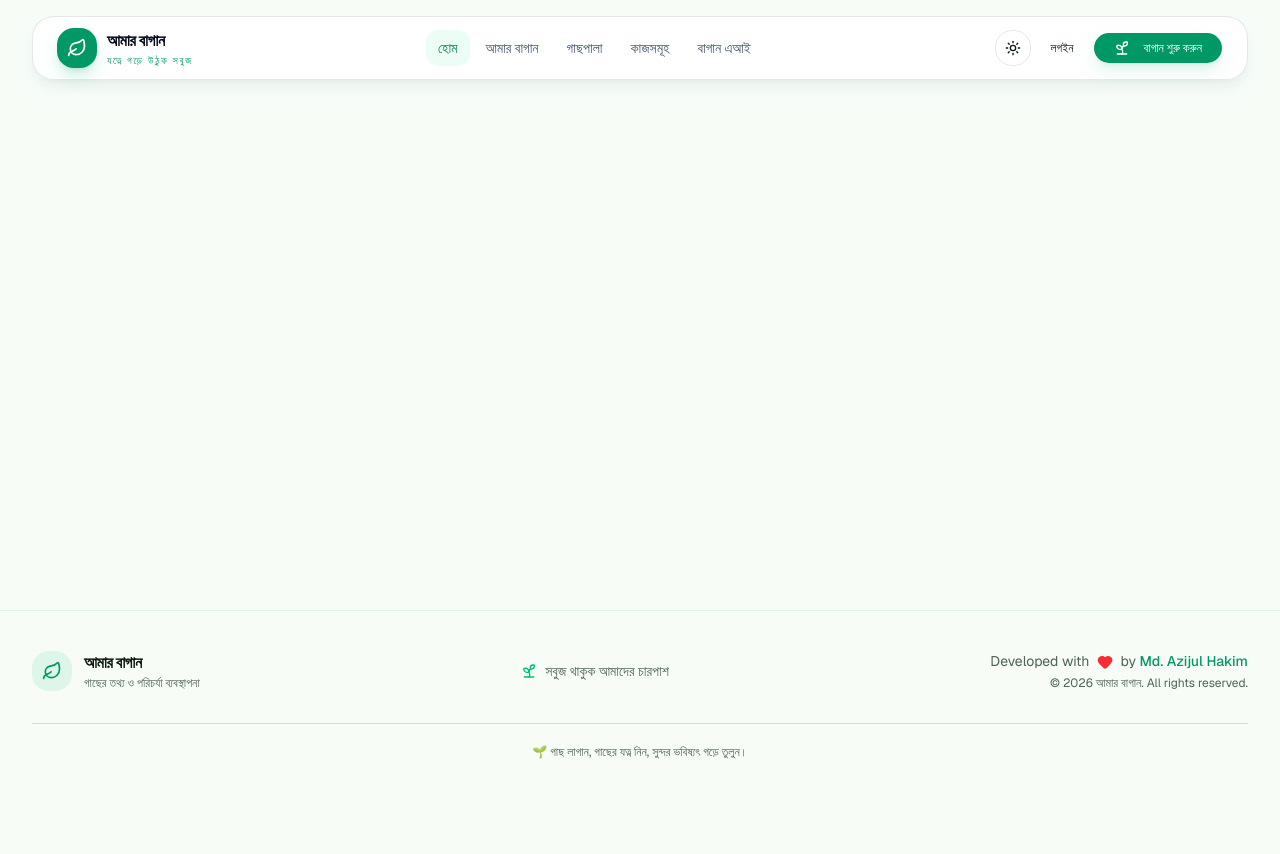
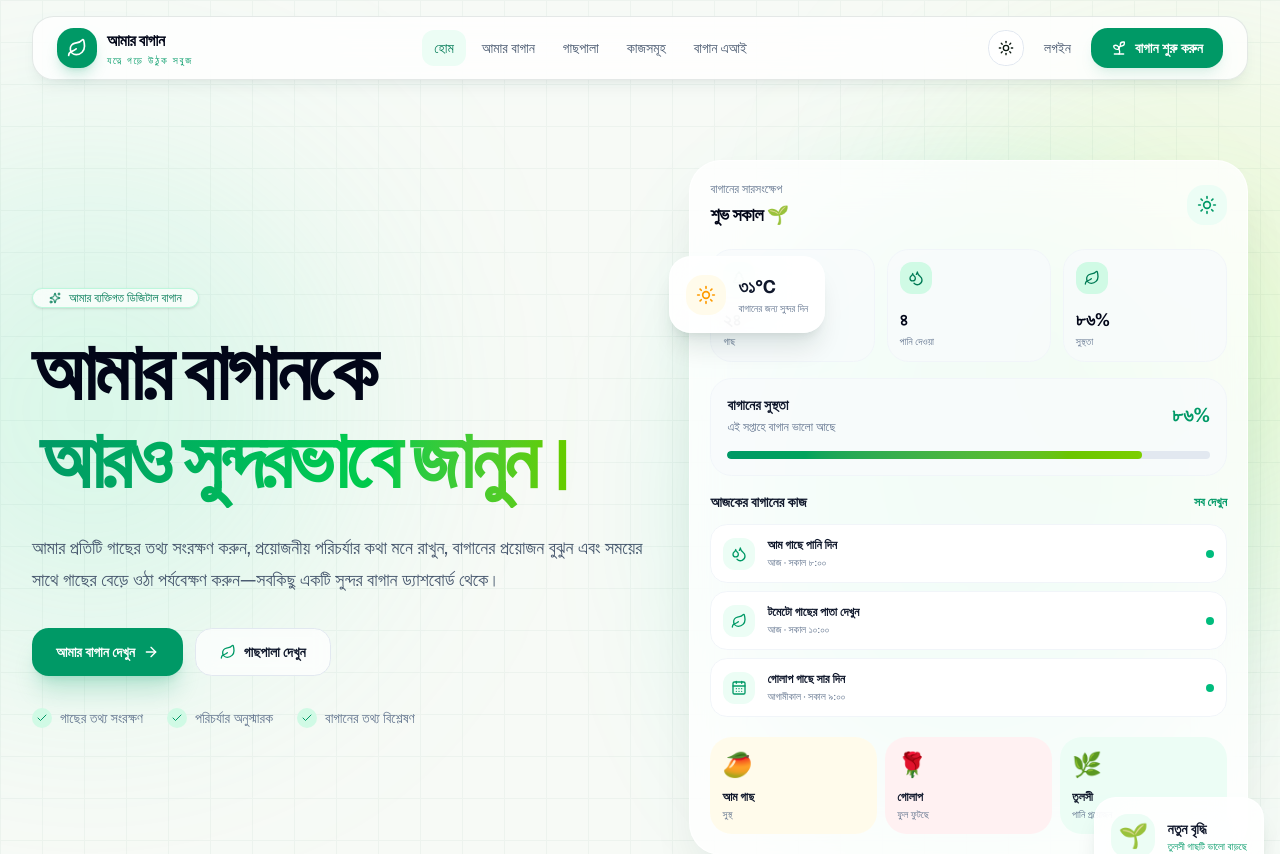
Before and after one commit to azijulhakimbd/My-Garden, a Next.js app: page / in a window 1280 px wide. Shown: the top 854 px of the page. Before the commit the page ends 800 px from the top, so only its background shows below. Built offline with nearby package versions, Linux system fonts and the light colour scheme.

Commit message:
fix:bugs

```diff
--- a/app/garden/page.tsx
+++ b/app/garden/page.tsx
@@ -1,5 +1,6 @@
 "use client";
 
+import Image from "next/image";
 import { useMemo, useState } from "react";
 import {
   CalendarDays,
@@ -390,9 +391,11 @@ function PlantCard({
       {/* Image */}
       <div className="relative flex h-44 items-center justify-center overflow-hidden bg-gradient-to-br from-emerald-500/10 via-green-500/5 to-transparent">
         {plant.image ? (
-          <img
+          <Image
             src={plant.image}
             alt={plant.name}
+            width={800}
+            height={500}
             className="h-full w-full object-cover transition duration-500 group-hover:scale-105"
           />
         ) : (
@@ -548,9 +551,11 @@ function PlantDetailsModal({
           <div className="flex items-center gap-5 pr-10">
             <div className="flex h-20 w-20 shrink-0 items-center justify-center overflow-hidden rounded-2xl bg-emerald-500/10">
               {plant.image ? (
-                <img
+                <Image
                   src={plant.image}
                   alt={plant.name}
+                  width={800}
+                  height={500}
                   className="h-full w-full object-cover"
                 />
               ) : (
--- a/app/plants/page.tsx
+++ b/app/plants/page.tsx
@@ -844,16 +844,14 @@ export default function PlantsPage() {
                 </p>
               </div>
 
-              <Button
-                asChild
-                className="w-full rounded-xl bg-garden text-garden-foreground hover:bg-garden/90 sm:w-auto"
+              <Link
+                href="/plants/add"
+                className="inline-flex w-full items-center justify-center rounded-xl bg-garden px-4 py-3 text-sm font-semibold text-garden-foreground transition hover:bg-garden/90 sm:w-auto"
               >
-                <Link href="/plants/add">
-                  <Sprout className="mr-2 h-4 w-4" />
-                  নতুন গাছ যোগ করুন
-                  <ArrowRight className="ml-2 h-4 w-4" />
-                </Link>
-              </Button>
+                <Sprout className="mr-2 h-4 w-4" />
+                নতুন গাছ যোগ করুন
+                <ArrowRight className="ml-2 h-4 w-4" />
+              </Link>
             </div>
           </div>
         </div>
--- a/components/home/Hero.tsx
+++ b/components/home/Hero.tsx
@@ -12,7 +12,6 @@ import {
   TreePine,
 } from "lucide-react";
 
-import { Button } from "@/components/ui/button";
 import { Badge } from "@/components/ui/badge";
 
 const plants = [
@@ -82,28 +81,21 @@ export function Hero() {
 
             {/* CTA */}
             <div className="mt-8 flex flex-col gap-3 sm:flex-row">
-              <Button
-                size="lg"
-                asChild
-                className="h-12 rounded-xl bg-emerald-600 px-6 text-white shadow-xl shadow-emerald-600/20 hover:bg-emerald-700"
+              <Link
+                href="/garden"
+                className="inline-flex h-12 items-center justify-center rounded-xl bg-emerald-600 px-6 text-sm font-semibold text-white shadow-xl shadow-emerald-600/20 transition hover:bg-emerald-700"
               >
-                <Link href="/garden">
                 আমার বাগান দেখুন
                 <ArrowRight className="ml-2 size-4" />
               </Link>
-              </Button>
 
-              <Button
-                size="lg"
-                variant="outline"
-                asChild
-                className="h-12 rounded-xl border-slate-200 bg-white/70 px-6 backdrop-blur hover:bg-white dark:border-white/10 dark:bg-white/5 dark:hover:bg-white/10"
+              <Link
+                href="/plants"
+                className="inline-flex h-12 items-center justify-center rounded-xl border border-slate-200 bg-white/70 px-6 text-sm font-semibold text-slate-900 backdrop-blur transition hover:bg-white dark:border-white/10 dark:bg-white/5 dark:text-white dark:hover:bg-white/10"
               >
-                <Link href="/plants">
                 <Leaf className="mr-2 size-4 text-emerald-600" />
                 গাছপালা দেখুন
               </Link>
-              </Button>
             </div>
 
             {/* Trust */}
--- a/components/home/Navbar.tsx
+++ b/components/home/Navbar.tsx
@@ -3,7 +3,6 @@
 import Link from "next/link";
 import { Leaf, Menu, Sprout } from "lucide-react";
 
-import { Button } from "@/components/ui/button";
 import {
   Sheet,
   SheetContent,
@@ -66,25 +65,20 @@ export function Navbar() {
           <div className="hidden items-center gap-2 md:flex">
             <ModeToggle />
 
-            <Button
-              variant="ghost"
-              asChild
-              className="rounded-xl"
+            <Link
+              href="/login"
+              className="inline-flex items-center justify-center rounded-xl px-3 py-2 text-sm font-medium text-slate-600 transition-colors hover:bg-slate-100 hover:text-slate-950 dark:text-slate-300 dark:hover:bg-white/5 dark:hover:text-white"
             >
-              <Link href="/login">
               লগইন
             </Link>
-            </Button>
 
-            <Button
-              asChild
-              className="rounded-xl bg-emerald-600 px-5 text-white shadow-lg shadow-emerald-600/10 hover:bg-emerald-700"
+            <Link
+              href="/garden"
+              className="inline-flex items-center justify-center rounded-xl bg-emerald-600 px-5 py-2.5 text-sm font-semibold text-white shadow-lg shadow-emerald-600/10 transition hover:bg-emerald-700"
             >
-              <Link href="/garden">
               <Sprout className="mr-2 size-4" />
               বাগান শুরু করুন
             </Link>
-            </Button>
           </div>
 
           {/* Mobile */}
@@ -92,15 +86,11 @@ export function Navbar() {
             <ModeToggle />
 
             <Sheet>
-              <SheetTrigger asChild>
-                <Button
-                  variant="ghost"
-                  size="icon"
-                  className="rounded-xl"
+              <SheetTrigger
+                className="flex size-9 items-center justify-center rounded-xl text-slate-700 transition-colors hover:bg-slate-100 hover:text-slate-950 dark:text-slate-300 dark:hover:bg-white/5 dark:hover:text-white"
                 aria-label="মেনু খুলুন"
               >
                 <Menu className="size-5" />
-                </Button>
               </SheetTrigger>
 
               <SheetContent
@@ -141,25 +131,20 @@ export function Navbar() {
 
                   {/* Mobile Actions */}
                   <div className="mt-8 flex flex-col gap-2">
-                    <Button
-                      variant="outline"
-                      asChild
-                      className="rounded-xl"
+                    <Link
+                      href="/login"
+                      className="inline-flex items-center justify-center rounded-xl border border-slate-200 bg-white px-4 py-2.5 text-sm font-medium text-slate-700 transition-colors hover:bg-slate-50 dark:border-white/10 dark:bg-white/5 dark:text-slate-300 dark:hover:bg-white/10"
                     >
-                      <Link href="/login">
                       লগইন
                     </Link>
-                    </Button>
 
-                    <Button
-                      asChild
-                      className="rounded-xl bg-emerald-600 hover:bg-emerald-700"
+                    <Link
+                      href="/garden"
+                      className="inline-flex items-center justify-center rounded-xl bg-emerald-600 px-4 py-2.5 text-sm font-semibold text-white transition hover:bg-emerald-700"
                     >
-                      <Link href="/garden">
                       <Sprout className="mr-2 size-4" />
                       বাগান শুরু করুন
                     </Link>
-                    </Button>
                   </div>
                 </div>
               </SheetContent>
--- a/components/mode-toggle.tsx
+++ b/components/mode-toggle.tsx
@@ -3,7 +3,6 @@
 import { Moon, Sun } from "lucide-react";
 import { useTheme } from "next-themes";
 
-import { Button } from "@/components/ui/button";
 import {
   DropdownMenu,
   DropdownMenuContent,
@@ -16,19 +15,15 @@ export function ModeToggle() {
 
   return (
     <DropdownMenu>
-      <DropdownMenuTrigger asChild>
-        <Button
-          variant="outline"
-          size="icon"
-          className="relative size-9 rounded-xl border-slate-200 bg-white/70 dark:border-white/10 dark:bg-white/5"
-          aria-label="Change theme"
-        >
-          <Sun className="size-4 scale-100 rotate-0 transition-all dark:scale-0 dark:-rotate-90" />
+      <DropdownMenuTrigger
+        className="relative flex size-9 items-center justify-center rounded-xl border border-slate-200 bg-white/70 transition-colors hover:bg-white dark:border-white/10 dark:bg-white/5 dark:hover:bg-white/10"
+        aria-label="Change theme"
+      >
+        <Sun className="size-4 scale-100 rotate-0 transition-all dark:scale-0 dark:-rotate-90" />
 
-          <Moon className="absolute size-4 scale-0 rotate-90 transition-all dark:scale-100 dark:rotate-0" />
+        <Moon className="absolute size-4 scale-0 rotate-90 transition-all dark:scale-100 dark:rotate-0" />
 
-          <span className="sr-only">Change theme</span>
-        </Button>
+        <span className="sr-only">Change theme</span>
       </DropdownMenuTrigger>
 
       <DropdownMenuContent align="end" className="w-36">
--- a/components/ui/sheet.tsx
+++ b/components/ui/sheet.tsx
@@ -4,7 +4,6 @@ import * as React from "react"
 import { cn } from "cn"
 import { Dialog as SheetPrimitive } from "radix-ui"
 
-import { Button } from "@/components/ui/button"
 import { XIcon } from "@phosphor-icons/react"
 
 function Sheet({ ...props }: React.ComponentProps<typeof SheetPrimitive.Root>) {
@@ -69,16 +68,13 @@ function SheetContent({
       >
         {children}
         {showCloseButton && (
-          <SheetPrimitive.Close data-slot="sheet-close" asChild>
-            <Button
-              variant="ghost"
-              className="absolute top-3 right-3"
-              size="icon-sm"
-            >
-              <XIcon
-              />
-              <span className="sr-only">Close</span>
-            </Button>
+          <SheetPrimitive.Close
+            data-slot="sheet-close"
+            className="absolute top-3 right-3 inline-flex size-7 items-center justify-center rounded-md text-muted-foreground transition-colors hover:bg-muted hover:text-foreground"
+            aria-label="Close"
+          >
+            <XIcon />
+            <span className="sr-only">Close</span>
           </SheetPrimitive.Close>
         )}
       </SheetPrimitive.Content>
```
Also changed, not shown: app/not-found.tsx (+9 -19 lines), app/page.tsx (+6 -4 lines). Lines whose indentation alone changed are shown as unchanged.
